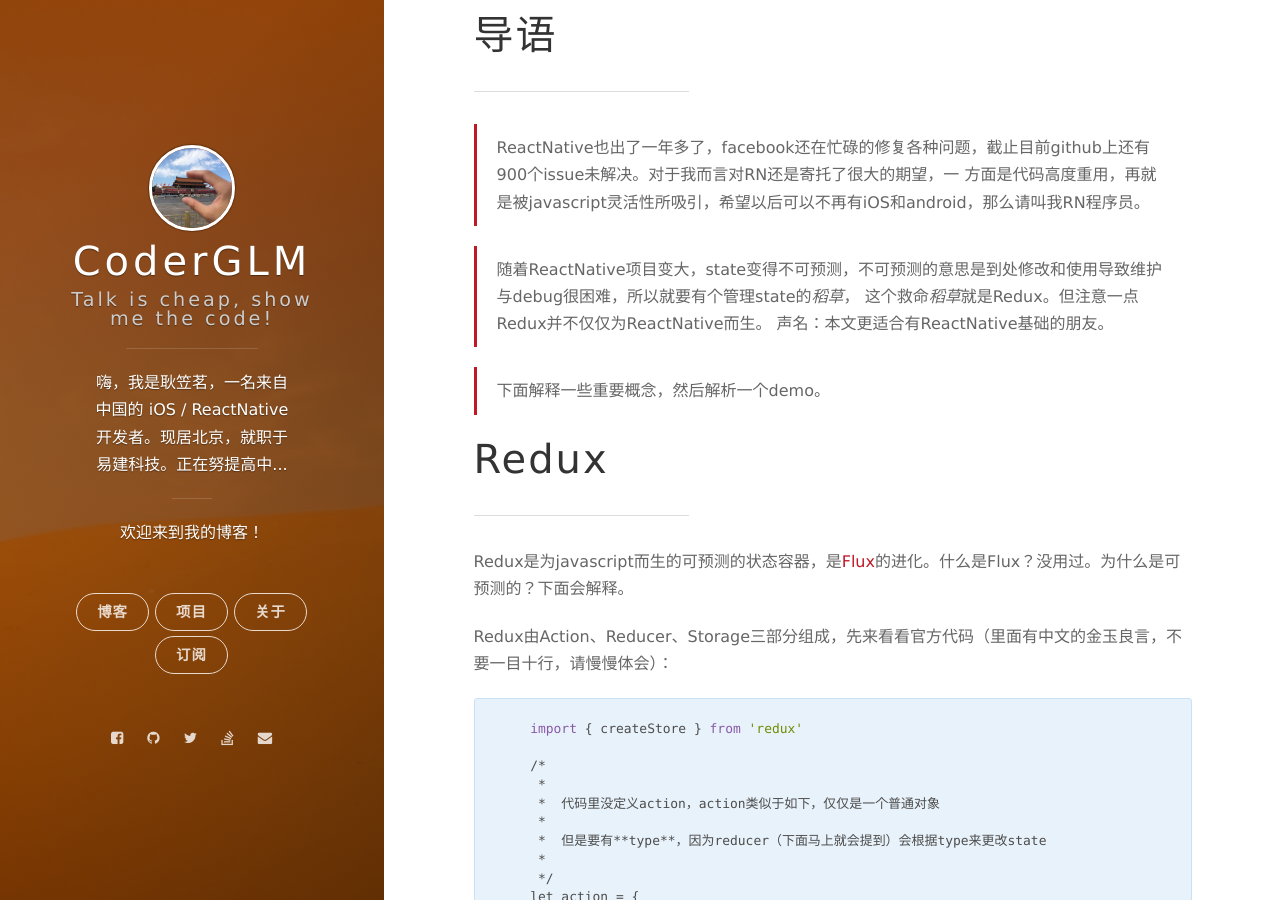
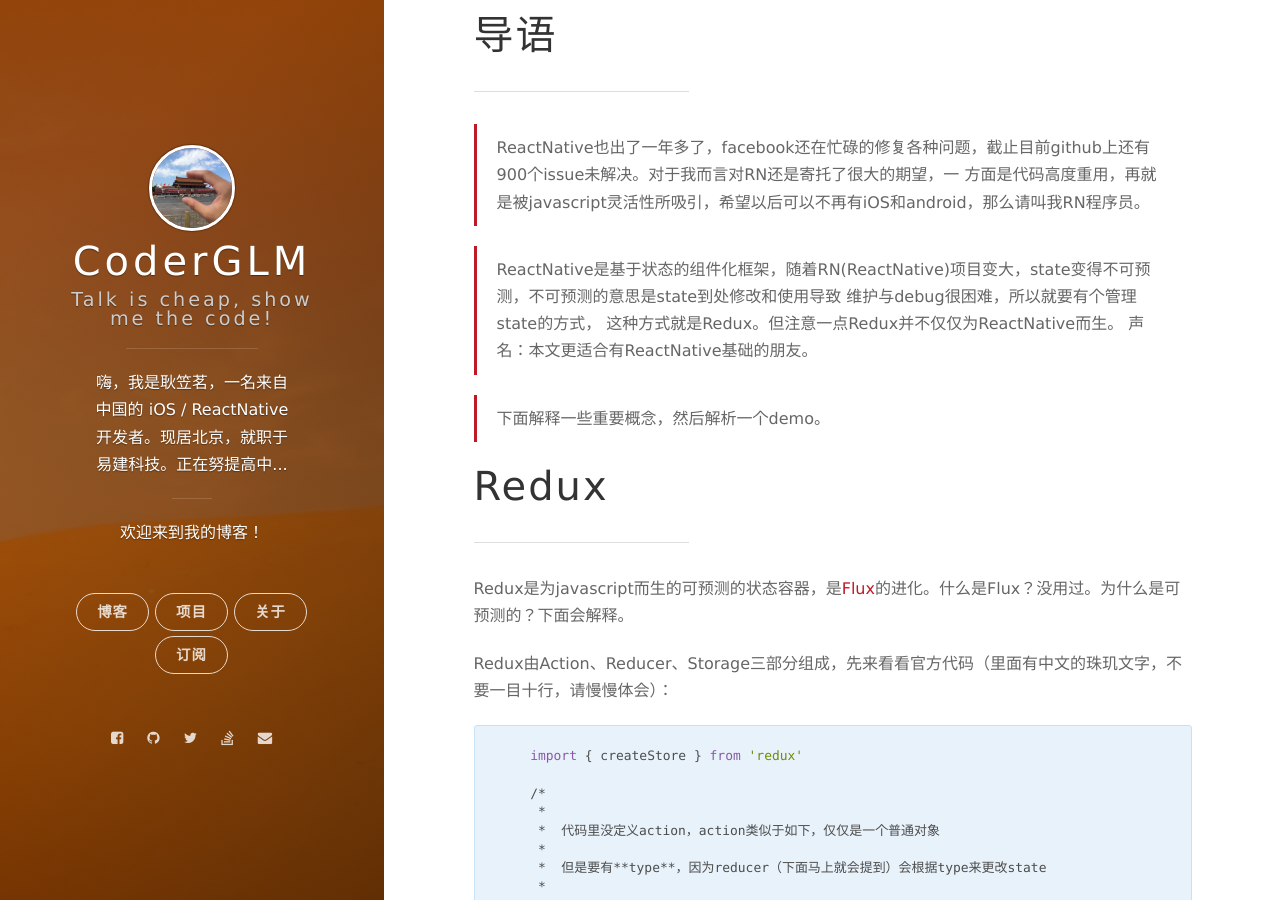
Before and after one commit to CoderLim/jekyll-based-blog, a Jekyll site: the page built from _posts/2016-8-16-react-native-redux.markdown, in a window 1280 px wide and 900 px high, scrolled down 908 px. Built offline with Jekyll 4.4.1, drawn with Linux system fonts in a browser that asks for light colours; nearby versions of some CDN libraries; comment, search, counter and statistics services are not loaded; some of the changed text lies outside the part shown.

Commit message:
Update react-native-redux

````diff
--- a/_posts/2016-8-16-react-native-redux.markdown
+++ b/_posts/2016-8-16-react-native-redux.markdown
@@ -20,8 +20,9 @@
 > ReactNative也出了一年多了，facebook还在忙碌的修复各种问题，截止目前github上还有900个issue未解决。对于我而言对RN还是寄托了很大的期望，一
 > 方面是代码高度重用，再就是被javascript灵活性所吸引，希望以后可以不再有iOS和android，那么请叫我RN程序员。
 
-> 随着ReactNative项目变大，state变得不可预测，不可预测的意思是到处修改和使用导致维护与debug很困难，所以就要有个管理state的*稻草*，
-> 这个救命*稻草*就是Redux。但注意一点Redux并不仅仅为ReactNative而生。
+> ReactNative是基于状态的组件化框架，随着RN(ReactNative)项目变大，state变得不可预测，不可预测的意思是state到处修改和使用导致
+> 维护与debug很困难，所以就要有个管理state的方式，
+> 这种方式就是Redux。但注意一点Redux并不仅仅为ReactNative而生。
 > 声名：本文更适合有ReactNative基础的朋友。
 
 > 下面解释一些重要概念，然后解析一个demo。
@@ -31,7 +32,8 @@
 
 Redux是为javascript而生的可预测的状态容器，是[Flux](http://facebook.github.io/flux/)的进化。什么是Flux？没用过。为什么是可预测的？下面会解释。
 
-Redux由Action、Reducer、Storage三部分组成，先来看看官方代码（里面有中文的金玉良言，不要一目十行，请慢慢体会）：
+Redux由Action、Reducer、Storage三部分组成，先来看看官方代码（里面有中文的珠玑文字，不要一目十行，请慢慢体会）：
+
 ```
     import { createStore } from 'redux'
 
@@ -113,8 +115,12 @@
     store.dispatch({ type: 'DECREMENT' })
     // 1
 ```
-看完之后有的人这样：
+**数据流**动的方向时：action->store->store里的reducer(用来改变state)->更新UI（因为RN是基于状态机的，所以state更改后自动render）<br/><br/>
+
+这也很容理解上面的**可预测**是什么意思，数据流保证了单向流动，store集中管理state，除了reducer没有任何方法修改state，还有重要的一点是state是不可改变的，因为reducer返回的下一个状态state2是基于上一个状态state1的，而不是修改state1然后返回state1.
+
+看完之后有的人酱紫：
 ![image]({{ site.imageurl }}/assets/images/2016/react-native-redux-scronful1.png) <br/>
-还有的人这样：
+还有的人酱紫：
 ![image]({{ site.imageurl }}/assets/images/2016/react-native-redux-maoli.png) <br/>
-如果不理解，多看两边，下面会带着大家一起写个demo。
+如果不理解，多看两遍，下面会带着大家一起写个demo。
````
